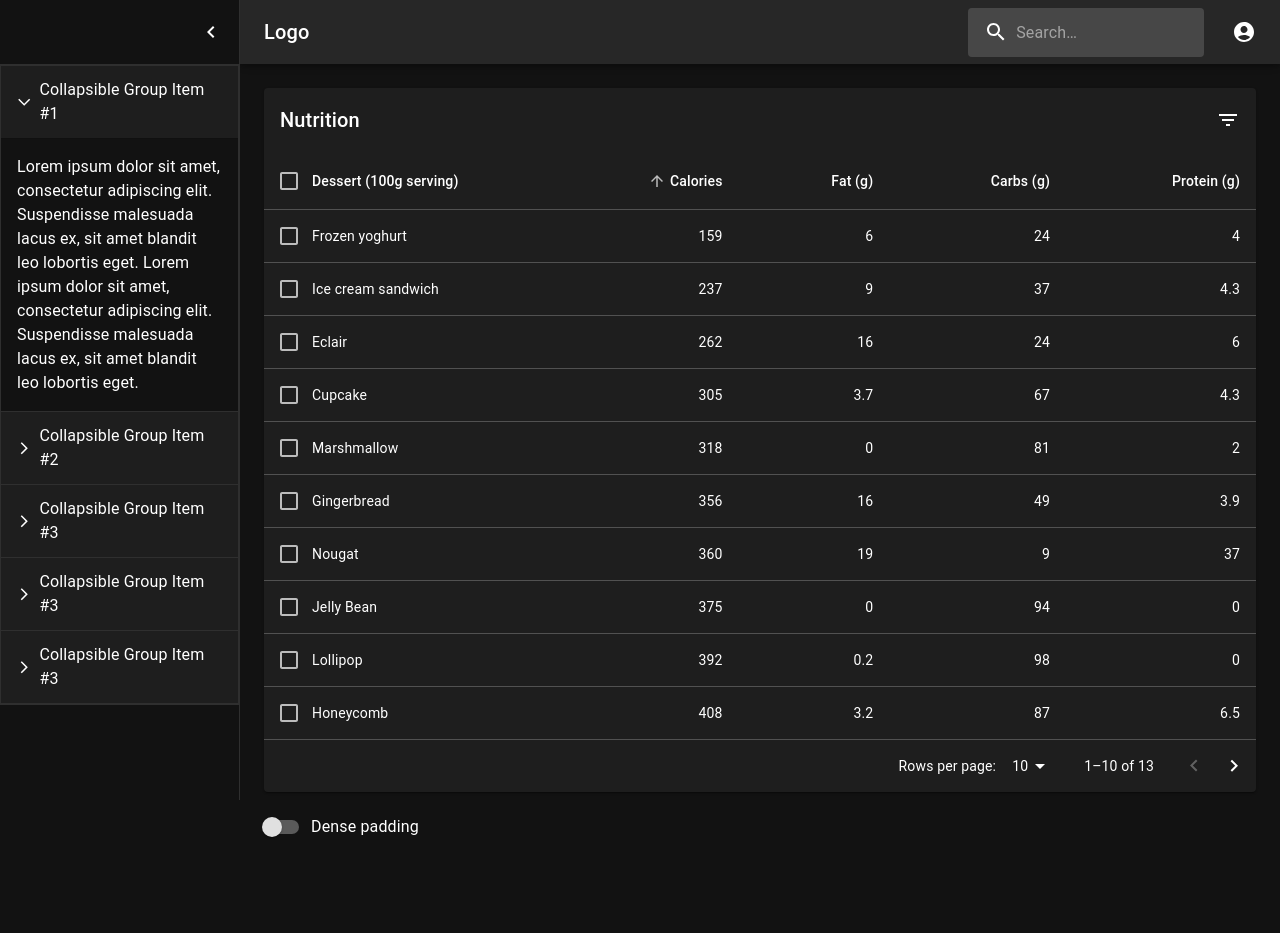
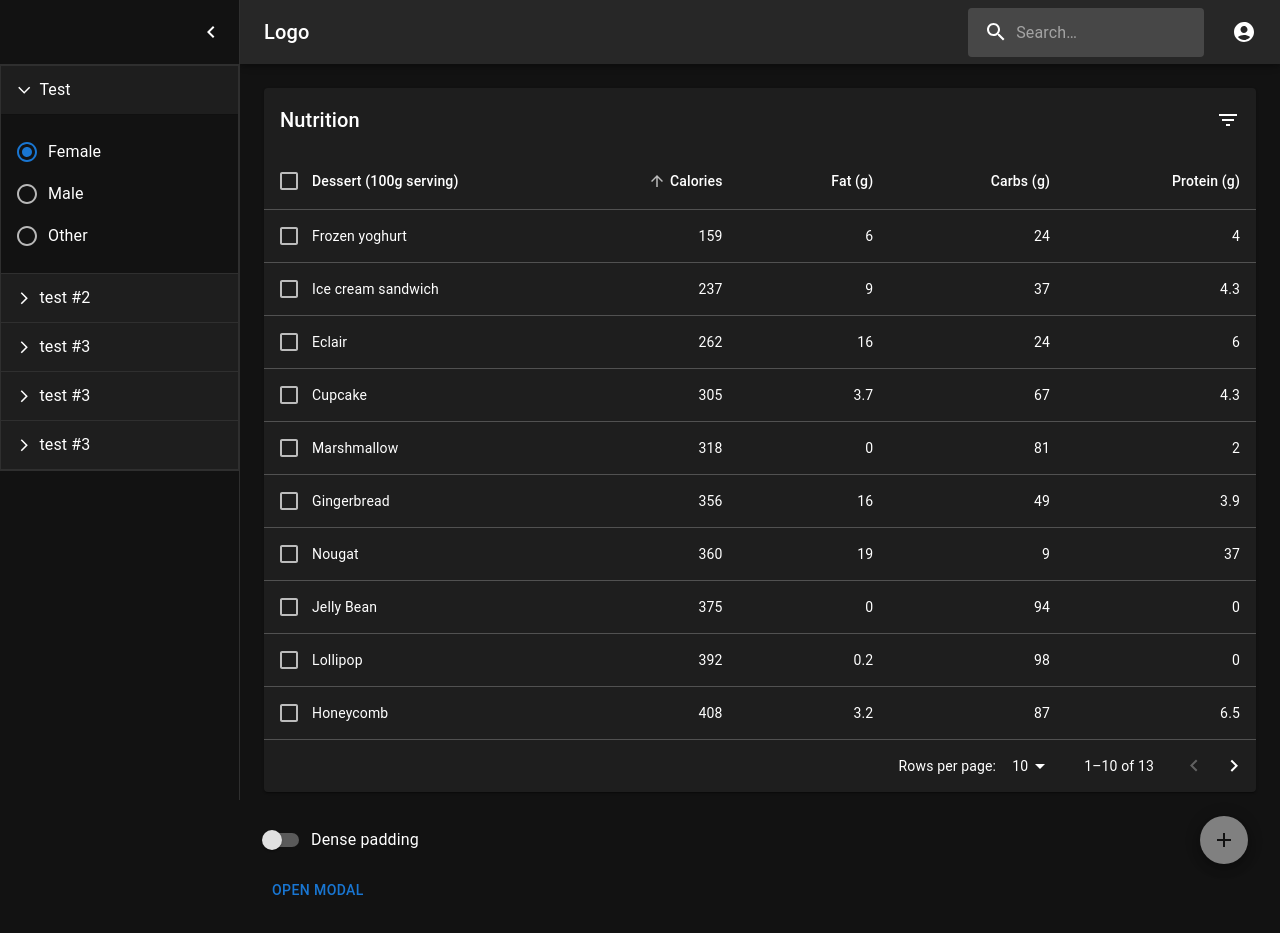
Before and after one commit to Davlatshoh6275/admin_panel_test, a React (Create React App) app: page / in a window 1280 px wide. Both pictures are taken after a click on the button 32 px from the left and 32 px from the top of the page. Before the commit the page ends 870 px from the top, so only its background shows below. Built offline with nearby package versions, Linux system fonts and the light colour scheme.

Commit message:
modal section

```diff
--- a/src/Components/Category.js
+++ b/src/Components/Category.js
@@ -1,11 +1,16 @@
-import React from 'react'
+import React from "react";
 import ArrowForwardIosSharpIcon from "@mui/icons-material/ArrowForwardIosSharp";
 import MuiAccordion from "@mui/material/Accordion";
 import MuiAccordionSummary from "@mui/material/AccordionSummary";
 import MuiAccordionDetails from "@mui/material/AccordionDetails";
 import { styled, useTheme } from "@mui/material/styles";
 import Typography from "@mui/material/Typography";
-
+// radio
+import Radio from "@mui/material/Radio";
+import RadioGroup from "@mui/material/RadioGroup";
+import FormControlLabel from "@mui/material/FormControlLabel";
+import FormControl from "@mui/material/FormControl";
+import FormLabel from "@mui/material/FormLabel";
 
 const Accordion = styled((props) => (
   <MuiAccordion disableGutters elevation={0} square {...props} />
@@ -43,9 +48,7 @@ const Accordion = styled((props) => (
   borderTop: "1px solid rgba(0, 0, 0, .125)",
 }));
 
-
 export default function Category() {
-
   const [expanded, setExpanded] = React.useState("panel1");
 
   const handleChange = (panel) => (event, newExpanded) => {
@@ -57,102 +60,147 @@ export default function Category() {
         expanded={expanded === "panel1"}
         onChange={handleChange("panel1")}
       >
-            <AccordionSummary
-              aria-controls="panel1d-content"
-              id="panel1d-header"
-            >
-              <Typography>Collapsible Group Item #1</Typography>
+        <AccordionSummary aria-controls="panel1d-content" id="panel1d-header">
+          <Typography>Test</Typography>
         </AccordionSummary>
         <AccordionDetails>
-              <Typography>
-                Lorem ipsum dolor sit amet, consectetur adipiscing elit.
-                Suspendisse malesuada lacus ex, sit amet blandit leo lobortis
-                eget. Lorem ipsum dolor sit amet, consectetur adipiscing elit.
-                Suspendisse malesuada lacus ex, sit amet blandit leo lobortis
-                eget.
-              </Typography>
+          <FormControl>
+            <RadioGroup
+              aria-labelledby="demo-radio-buttons-group-label"
+              defaultValue="female"
+              name="radio-buttons-group"
+            >
+              <FormControlLabel
+                value="female"
+                control={<Radio />}
+                label="Female"
+              />
+              <FormControlLabel value="male" control={<Radio />} label="Male" />
+              <FormControlLabel
+                value="other"
+                control={<Radio />}
+                label="Other"
+              />
+            </RadioGroup>
+          </FormControl>
         </AccordionDetails>
       </Accordion>
       <Accordion
         expanded={expanded === "panel2"}
         onChange={handleChange("panel2")}
       >
-            <AccordionSummary
-              aria-controls="panel2d-content"
-              id="panel2d-header"
-            >
-              <Typography>Collapsible Group Item #2</Typography>
+        <AccordionSummary aria-controls="panel2d-content" id="panel2d-header">
+          <Typography>test #2</Typography>
         </AccordionSummary>
         <AccordionDetails>
-              <Typography>
-                Lorem ipsum dolor sit amet, consectetur adipiscing elit.
-                Suspendisse malesuada lacus ex, sit amet blandit leo lobortis
-                eget. Lorem ipsum dolor sit amet, consectetur adipiscing elit.
-                Suspendisse malesuada lacus ex, sit amet blandit leo lobortis
-                eget.
-              </Typography>
+        <FormControl>
+            <RadioGroup
+              aria-labelledby="demo-radio-buttons-group-label"
+              defaultValue="female"
+              name="radio-buttons-group"
+            >
+              <FormControlLabel
+                value="female"
+                control={<Radio />}
+                label="Female"
+              />
+              <FormControlLabel value="male" control={<Radio />} label="Male" />
+              <FormControlLabel
+                value="other"
+                control={<Radio />}
+                label="Other"
+              />
+            </RadioGroup>
+          </FormControl>
         </AccordionDetails>
       </Accordion>
       <Accordion
         expanded={expanded === "panel3"}
         onChange={handleChange("panel3")}
       >
-            <AccordionSummary
-              aria-controls="panel3d-content"
-              id="panel3d-header"
-            >
-              <Typography>Collapsible Group Item #3</Typography>
+        <AccordionSummary aria-controls="panel3d-content" id="panel3d-header">
+          <Typography>test #3</Typography>
         </AccordionSummary>
         <AccordionDetails>
-              <Typography>
-                Lorem ipsum dolor sit amet, consectetur adipiscing elit.
-                Suspendisse malesuada lacus ex, sit amet blandit leo lobortis
-                eget. Lorem ipsum dolor sit amet, consectetur adipiscing elit.
-                Suspendisse malesuada lacus ex, sit amet blandit leo lobortis
-                eget.
-              </Typography>
+        <FormControl>
+            <RadioGroup
+              aria-labelledby="demo-radio-buttons-group-label"
+              defaultValue="female"
+              name="radio-buttons-group"
+            >
+              <FormControlLabel
+                value="female"
+                control={<Radio />}
+                label="Female"
+              />
+              <FormControlLabel value="male" control={<Radio />} label="Male" />
+              <FormControlLabel
+                value="other"
+                control={<Radio />}
+                label="Other"
+              />
+            </RadioGroup>
+          </FormControl>
         </AccordionDetails>
       </Accordion>
       <Accordion
         expanded={expanded === "panel4"}
         onChange={handleChange("panel4")}
       >
-            <AccordionSummary
-              aria-controls="panel3d-content"
-              id="panel3d-header"
-            >
-              <Typography>Collapsible Group Item #3</Typography>
+        <AccordionSummary aria-controls="panel3d-content" id="panel3d-header">
+          <Typography>test #3</Typography>
         </AccordionSummary>
         <AccordionDetails>
-              <Typography>
-                Lorem ipsum dolor sit amet, consectetur adipiscing elit.
-                Suspendisse malesuada lacus ex, sit amet blandit leo lobortis
-                eget. Lorem ipsum dolor sit amet, consectetur adipiscing elit.
-                Suspendisse malesuada lacus ex, sit amet blandit leo lobortis
-                eget.
-              </Typography>
+        <FormControl>
+            <RadioGroup
+              aria-labelledby="demo-radio-buttons-group-label"
+              defaultValue="female"
+              name="radio-buttons-group"
+            >
+              <FormControlLabel
+                value="female"
+                control={<Radio />}
+                label="Female"
+              />
+              <FormControlLabel value="male" control={<Radio />} label="Male" />
+              <FormControlLabel
+                value="other"
+                control={<Radio />}
+                label="Other"
+              />
+            </RadioGroup>
+          </FormControl>
         </AccordionDetails>
       </Accordion>
       <Accordion
         expanded={expanded === "panel5"}
         onChange={handleChange("panel5")}
       >
-            <AccordionSummary
-              aria-controls="panel3d-content"
-              id="panel3d-header"
-            >
-              <Typography>Collapsible Group Item #3</Typography>
+        <AccordionSummary aria-controls="panel3d-content" id="panel3d-header">
+          <Typography>test #3</Typography>
         </AccordionSummary>
         <AccordionDetails>
-              <Typography>
-                Lorem ipsum dolor sit amet, consectetur adipiscing elit.
-                Suspendisse malesuada lacus ex, sit amet blandit leo lobortis
-                eget. Lorem ipsum dolor sit amet, consectetur adipiscing elit.
-                Suspendisse malesuada lacus ex, sit amet blandit leo lobortis
-                eget.
-              </Typography>
+        <FormControl>
+            <RadioGroup
+              aria-labelledby="demo-radio-buttons-group-label"
+              defaultValue="female"
+              name="radio-buttons-group"
+            >
+              <FormControlLabel
+                value="female"
+                control={<Radio />}
+                label="Female"
+              />
+              <FormControlLabel value="male" control={<Radio />} label="Male" />
+              <FormControlLabel
+                value="other"
+                control={<Radio />}
+                label="Other"
+              />
+            </RadioGroup>
+          </FormControl>
         </AccordionDetails>
       </Accordion>
     </div>
-  )
+  );
 }
--- a/src/Components/Content.js
+++ b/src/Components/Content.js
@@ -1,26 +1,31 @@
-import * as React from 'react';
-import PropTypes from 'prop-types';
-import { alpha } from '@mui/material/styles';
-import Box from '@mui/material/Box';
-import Table from '@mui/material/Table';
-import TableBody from '@mui/material/TableBody';
-import TableCell from '@mui/material/TableCell';
-import TableContainer from '@mui/material/TableContainer';
-import TableHead from '@mui/material/TableHead';
-import TablePagination from '@mui/material/TablePagination';
-import TableRow from '@mui/material/TableRow';
-import TableSortLabel from '@mui/material/TableSortLabel';
-import Toolbar from '@mui/material/Toolbar';
-import Typography from '@mui/material/Typography';
-import Paper from '@mui/material/Paper';
-import Checkbox from '@mui/material/Checkbox';
-import IconButton from '@mui/material/IconButton';
-import Tooltip from '@mui/material/Tooltip';
-import FormControlLabel from '@mui/material/FormControlLabel';
-import Switch from '@mui/material/Switch';
-import DeleteIcon from '@mui/icons-material/Delete';
-import FilterListIcon from '@mui/icons-material/FilterList';
-import { visuallyHidden } from '@mui/utils';
+import * as React from "react";
+import PropTypes from "prop-types";
+import { alpha } from "@mui/material/styles";
+import Box from "@mui/material/Box";
+import Table from "@mui/material/Table";
+import TableBody from "@mui/material/TableBody";
+import TableCell from "@mui/material/TableCell";
+import TableContainer from "@mui/material/TableContainer";
+import TableHead from "@mui/material/TableHead";
+import TablePagination from "@mui/material/TablePagination";
+import TableRow from "@mui/material/TableRow";
+import TableSortLabel from "@mui/material/TableSortLabel";
+import Toolbar from "@mui/material/Toolbar";
+import Typography from "@mui/material/Typography";
+import Paper from "@mui/material/Paper";
+import Checkbox from "@mui/material/Checkbox";
+import IconButton from "@mui/material/IconButton";
+import Tooltip from "@mui/material/Tooltip";
+import FormControlLabel from "@mui/material/FormControlLabel";
+import Switch from "@mui/material/Switch";
+import DeleteIcon from "@mui/icons-material/Delete";
+import FilterListIcon from "@mui/icons-material/FilterList";
+import { visuallyHidden } from "@mui/utils";
+
+import Fab from "@mui/material/Fab";
+import AddIcon from "@mui/icons-material/Add";
+
+import Modal from "./Modal"
 
 function createData(name, calories, fat, carbs, protein) {
   return {
@@ -33,19 +38,19 @@ function createData(name, calories, fat, carbs, protein) {
 }
 
 const rows = [
-  createData('Cupcake', 305, 3.7, 67, 4.3),
-  createData('Donut', 452, 25.0, 51, 4.9),
-  createData('Eclair', 262, 16.0, 24, 6.0),
-  createData('Frozen yoghurt', 159, 6.0, 24, 4.0),
-  createData('Gingerbread', 356, 16.0, 49, 3.9),
-  createData('Honeycomb', 408, 3.2, 87, 6.5),
-  createData('Ice cream sandwich', 237, 9.0, 37, 4.3),
-  createData('Jelly Bean', 375, 0.0, 94, 0.0),
-  createData('KitKat', 518, 26.0, 65, 7.0),
-  createData('Lollipop', 392, 0.2, 98, 0.0),
-  createData('Marshmallow', 318, 0, 81, 2.0),
-  createData('Nougat', 360, 19.0, 9, 37.0),
-  createData('Oreo', 437, 18.0, 63, 4.0),
+  createData("Cupcake", 305, 3.7, 67, 4.3),
+  createData("Donut", 452, 25.0, 51, 4.9),
+  createData("Eclair", 262, 16.0, 24, 6.0),
+  createData("Frozen yoghurt", 159, 6.0, 24, 4.0),
+  createData("Gingerbread", 356, 16.0, 49, 3.9),
+  createData("Honeycomb", 408, 3.2, 87, 6.5),
+  createData("Ice cream sandwich", 237, 9.0, 37, 4.3),
+  createData("Jelly Bean", 375, 0.0, 94, 0.0),
+  createData("KitKat", 518, 26.0, 65, 7.0),
+  createData("Lollipop", 392, 0.2, 98, 0.0),
+  createData("Marshmallow", 318, 0, 81, 2.0),
+  createData("Nougat", 360, 19.0, 9, 37.0),
+  createData("Oreo", 437, 18.0, 63, 4.0),
 ];
 
 function descendingComparator(a, b, orderBy) {
@@ -59,7 +64,7 @@ function descendingComparator(a, b, orderBy) {
 }
 
 function getComparator(order, orderBy) {
-  return order === 'desc'
+  return order === "desc"
     ? (a, b) => descendingComparator(a, b, orderBy)
     : (a, b) => -descendingComparator(a, b, orderBy);
 }
@@ -82,44 +87,50 @@ function stableSort(array, comparator) {
 
 const headCells = [
   {
-    id: 'name',
+    id: "name",
     numeric: false,
     disablePadding: true,
-    label: 'Dessert (100g serving)',
+    label: "Dessert (100g serving)",
   },
   {
-    id: 'calories',
+    id: "calories",
     numeric: true,
     disablePadding: false,
-    label: 'Calories',
+    label: "Calories",
   },
   {
-    id: 'fat',
+    id: "fat",
     numeric: true,
     disablePadding: false,
-    label: 'Fat (g)',
+    label: "Fat (g)",
   },
   {
-    id: 'carbs',
+    id: "carbs",
     numeric: true,
     disablePadding: false,
-    label: 'Carbs (g)',
+    label: "Carbs (g)",
   },
   {
-    id: 'protein',
+    id: "protein",
     numeric: true,
     disablePadding: false,
-    label: 'Protein (g)',
+    label: "Protein (g)",
   },
 ];
 
-const DEFAULT_ORDER = 'asc';
-const DEFAULT_ORDER_BY = 'calories';
+const DEFAULT_ORDER = "asc";
+const DEFAULT_ORDER_BY = "calories";
 const DEFAULT_ROWS_PER_PAGE = 10;
 
 function EnhancedTableHead(props) {
-  const { onSelectAllClick, order, orderBy, numSelected, rowCount, onRequestSort } =
-    props;
+  const {
+    onSelectAllClick,
+    order,
+    orderBy,
+    numSelected,
+    rowCount,
+    onRequestSort,
+  } = props;
   const createSortHandler = (newOrderBy) => (event) => {
     onRequestSort(event, newOrderBy);
   };
@@ -134,26 +145,26 @@ function EnhancedTableHead(props) {
             checked={rowCount > 0 && numSelected === rowCount}
             onChange={onSelectAllClick}
             inputProps={{
-              'aria-label': 'select all desserts',
+              "aria-label": "select all desserts",
             }}
           />
         </TableCell>
         {headCells.map((headCell) => (
           <TableCell
             key={headCell.id}
-            align={headCell.numeric ? 'right' : 'left'}
-            padding={headCell.disablePadding ? 'none' : 'normal'}
+            align={headCell.numeric ? "right" : "left"}
+            padding={headCell.disablePadding ? "none" : "normal"}
             sortDirection={orderBy === headCell.id ? order : false}
           >
             <TableSortLabel
               active={orderBy === headCell.id}
-              direction={orderBy === headCell.id ? order : 'asc'}
+              direction={orderBy === headCell.id ? order : "asc"}
               onClick={createSortHandler(headCell.id)}
             >
               {headCell.label}
               {orderBy === headCell.id ? (
                 <Box component="span" sx={visuallyHidden}>
-                  {order === 'desc' ? 'sorted descending' : 'sorted ascending'}
+                  {order === "desc" ? "sorted descending" : "sorted ascending"}
                 </Box>
               ) : null}
             </TableSortLabel>
@@ -168,7 +179,7 @@ EnhancedTableHead.propTypes = {
   numSelected: PropTypes.number.isRequired,
   onRequestSort: PropTypes.func.isRequired,
   onSelectAllClick: PropTypes.func.isRequired,
-  order: PropTypes.oneOf(['asc', 'desc']).isRequired,
+  order: PropTypes.oneOf(["asc", "desc"]).isRequired,
   orderBy: PropTypes.string.isRequired,
   rowCount: PropTypes.number.isRequired,
 };
@@ -183,13 +194,16 @@ function EnhancedTableToolbar(props) {
         pr: { xs: 1, sm: 1 },
         ...(numSelected > 0 && {
           bgcolor: (theme) =>
-            alpha(theme.palette.primary.main, theme.palette.action.activatedOpacity),
+            alpha(
+              theme.palette.primary.main,
+              theme.palette.action.activatedOpacity
+            ),
         }),
       }}
     >
       {numSelected > 0 ? (
         <Typography
-          sx={{ flex: '1 1 100%' }}
+          sx={{ flex: "1 1 100%" }}
           color="inherit"
           variant="subtitle1"
           component="div"
@@ -198,7 +212,7 @@ function EnhancedTableToolbar(props) {
         </Typography>
       ) : (
         <Typography
-          sx={{ flex: '1 1 100%' }}
+          sx={{ flex: "1 1 100%" }}
           variant="h6"
           id="tableTitle"
           component="div"
@@ -241,12 +255,12 @@ export default function Content() {
   React.useEffect(() => {
     let rowsOnMount = stableSort(
       rows,
-      getComparator(DEFAULT_ORDER, DEFAULT_ORDER_BY),
+      getComparator(DEFAULT_ORDER, DEFAULT_ORDER_BY)
     );
 
     rowsOnMount = rowsOnMount.slice(
       0 * DEFAULT_ROWS_PER_PAGE,
-      0 * DEFAULT_ROWS_PER_PAGE + DEFAULT_ROWS_PER_PAGE,
+      0 * DEFAULT_ROWS_PER_PAGE + DEFAULT_ROWS_PER_PAGE
     );
 
     setVisibleRows(rowsOnMount);
@@ -254,20 +268,23 @@ export default function Content() {
 
   const handleRequestSort = React.useCallback(
     (event, newOrderBy) => {
-      const isAsc = orderBy === newOrderBy && order === 'asc';
-      const toggledOrder = isAsc ? 'desc' : 'asc';
+      const isAsc = orderBy === newOrderBy && order === "asc";
+      const toggledOrder = isAsc ? "desc" : "asc";
       setOrder(toggledOrder);
       setOrderBy(newOrderBy);
 
-      const sortedRows = stableSort(rows, getComparator(toggledOrder, newOrderBy));
+      const sortedRows = stableSort(
+        rows,
+        getComparator(toggledOrder, newOrderBy)
+      );
       const updatedRows = sortedRows.slice(
         page * rowsPerPage,
-        page * rowsPerPage + rowsPerPage,
+        page * rowsPerPage + rowsPerPage
       );
 
       setVisibleRows(updatedRows);
     },
-    [order, orderBy, page, rowsPerPage],
+    [order, orderBy, page, rowsPerPage]
   );
 
   const handleSelectAllClick = (event) => {
@@ -292,7 +309,7 @@ export default function Content() {
     } else if (selectedIndex > 0) {
       newSelected = newSelected.concat(
         selected.slice(0, selectedIndex),
-        selected.slice(selectedIndex + 1),
+        selected.slice(selectedIndex + 1)
       );
     }
 
@@ -306,19 +323,21 @@ export default function Content() {
       const sortedRows = stableSort(rows, getComparator(order, orderBy));
       const updatedRows = sortedRows.slice(
         newPage * rowsPerPage,
-        newPage * rowsPerPage + rowsPerPage,
+        newPage * rowsPerPage + rowsPerPage
       );
 
       setVisibleRows(updatedRows);
 
       // Avoid a layout jump when reaching the last page with empty rows.
       const numEmptyRows =
-        newPage > 0 ? Math.max(0, (1 + newPage) * rowsPerPage - rows.length) : 0;
+        newPage > 0
+          ? Math.max(0, (1 + newPage) * rowsPerPage - rows.length)
+          : 0;
 
       const newPaddingHeight = (dense ? 33 : 53) * numEmptyRows;
       setPaddingHeight(newPaddingHeight);
     },
-    [order, orderBy, dense, rowsPerPage],
+    [order, orderBy, dense, rowsPerPage]
   );
 
   const handleChangeRowsPerPage = React.useCallback(
@@ -331,7 +350,7 @@ export default function Content() {
       const sortedRows = stableSort(rows, getComparator(order, orderBy));
       const updatedRows = sortedRows.slice(
         0 * updatedRowsPerPage,
-        0 * updatedRowsPerPage + updatedRowsPerPage,
+        0 * updatedRowsPerPage + updatedRowsPerPage
       );
 
       setVisibleRows(updatedRows);
@@ -339,7 +358,7 @@ export default function Content() {
       // There is no layout jump to handle on the first page.
       setPaddingHeight(0);
     },
-    [order, orderBy],
+    [order, orderBy]
   );
 
   const handleChangeDense = (event) => {
@@ -349,14 +368,15 @@ export default function Content() {
   const isSelected = (name) => selected.indexOf(name) !== -1;
 
   return (
-    <Box sx={{ width: '100%' }}>
-      <Paper sx={{ width: '100%', mb: 2 }}>
+    <Box>
+      <Box sx={{ width: "100%" }}>
+        <Paper sx={{ width: "100%", mb: 2 }}>
           <EnhancedTableToolbar numSelected={selected.length} />
           <TableContainer>
             <Table
               sx={{ minWidth: 750 }}
               aria-labelledby="tableTitle"
-            size={dense ? 'small' : 'medium'}
+              size={dense ? "small" : "medium"}
             >
               <EnhancedTableHead
                 numSelected={selected.length}
@@ -381,14 +401,14 @@ export default function Content() {
                           tabIndex={-1}
                           key={row.name}
                           selected={isItemSelected}
-                        sx={{ cursor: 'pointer' }}
+                          sx={{ cursor: "pointer" }}
                         >
                           <TableCell padding="checkbox">
                             <Checkbox
                               color="primary"
                               checked={isItemSelected}
                               inputProps={{
-                              'aria-labelledby': labelId,
+                                "aria-labelledby": labelId,
                               }}
                             />
                           </TableCell>
@@ -430,10 +450,21 @@ export default function Content() {
             onRowsPerPageChange={handleChangeRowsPerPage}
           />
         </Paper>
+
+        <Box sx={{width: "100%", display: "flex", justifyContent: "space-between"}}>
           <FormControlLabel
             control={<Switch checked={dense} onChange={handleChangeDense} />}
             label="Dense padding"
           />
+
+          <Box sx={{ "& > :not(style)": { m: 1 } }}>
+            <Fab sx={{backgroundColor: "grey"}} size="medium" color="grey" aria-label="add" >
+              <AddIcon   />
+            </Fab>
+          </Box>
+        </Box>
+      </Box>
+      <Modal/>
     </Box>
   );
 }
--- /dev/null
+++ b/src/Components/Modal.js
@@ -0,0 +1,55 @@
+import * as React from 'react';
+import Backdrop from '@mui/material/Backdrop';
+import Box from '@mui/material/Box';
+import Modal from '@mui/material/Modal';
+import Fade from '@mui/material/Fade';
+import Button from '@mui/material/Button';
+import Typography from '@mui/material/Typography';
+
+const style = {
+  position: 'absolute',
+  top: '50%',
+  left: '50%',
+  transform: 'translate(-50%, -50%)',
+  width: 400,
+  bgcolor: 'background.paper',
+  border: '2px solid #000',
+  boxShadow: 24,
+  p: 4,
+};
+
+export default function TransitionsModal() {
+  const [open, setOpen] = React.useState(false);
+  const handleOpen = () => setOpen(true);
+  const handleClose = () => setOpen(false);
+
+  return (
+    <div>
+      <Button onClick={handleOpen}>Open modal</Button>
+      <Modal
+        aria-labelledby="transition-modal-title"
+        aria-describedby="transition-modal-description"
+        open={open}
+        onClose={handleClose}
+        closeAfterTransition
+        slots={{ backdrop: Backdrop }}
+        slotProps={{
+          backdrop: {
+            timeout: 500,
+          },
+        }}
+      >
+        <Fade in={open}>
+          <Box sx={style}>
+            <Typography id="transition-modal-title" variant="h6" component="h2">
+              Text in a modal
+            </Typography>
+            <Typography id="transition-modal-description" sx={{ mt: 2 }}>
+              Duis mollis, est non commodo luctus, nisi erat porttitor ligula.
+            </Typography>
+          </Box>
+        </Fade>
+      </Modal>
+    </div>
+  );
+}
```
Lines whose indentation alone changed are shown as unchanged.
